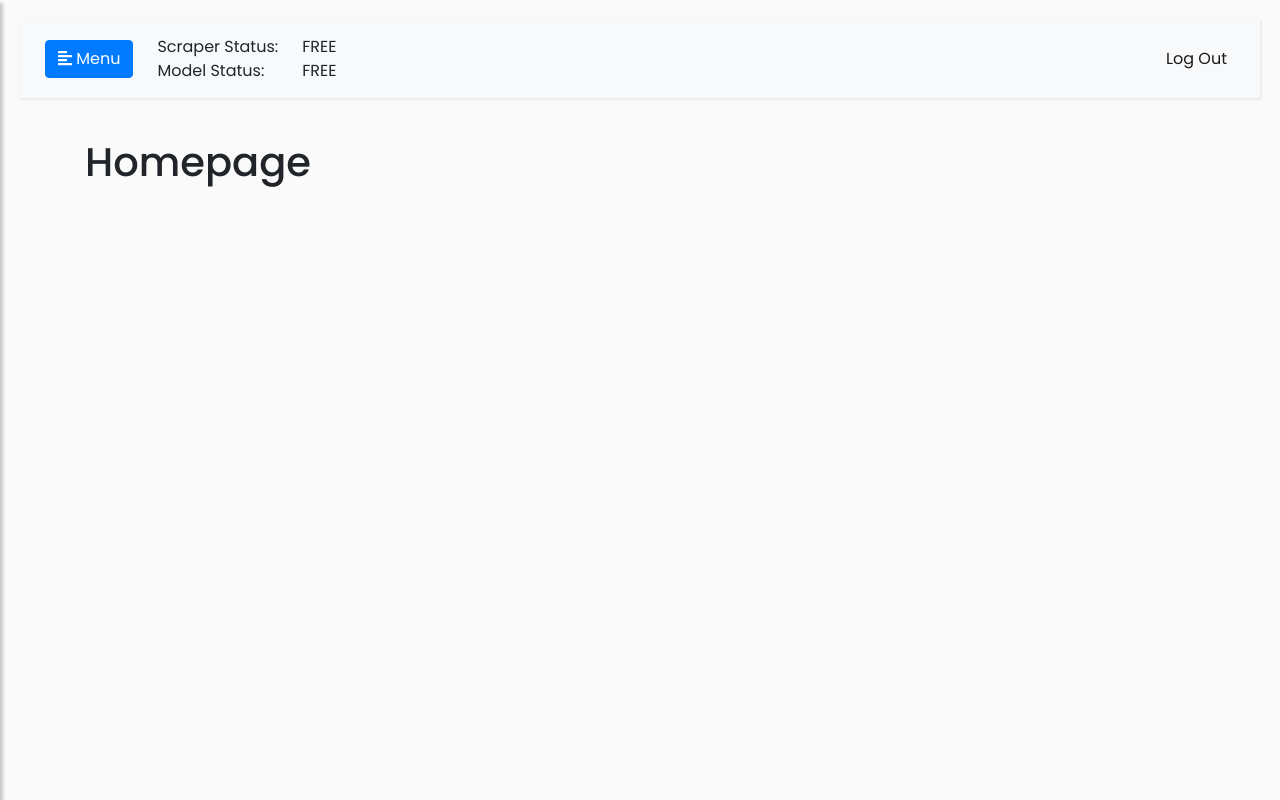
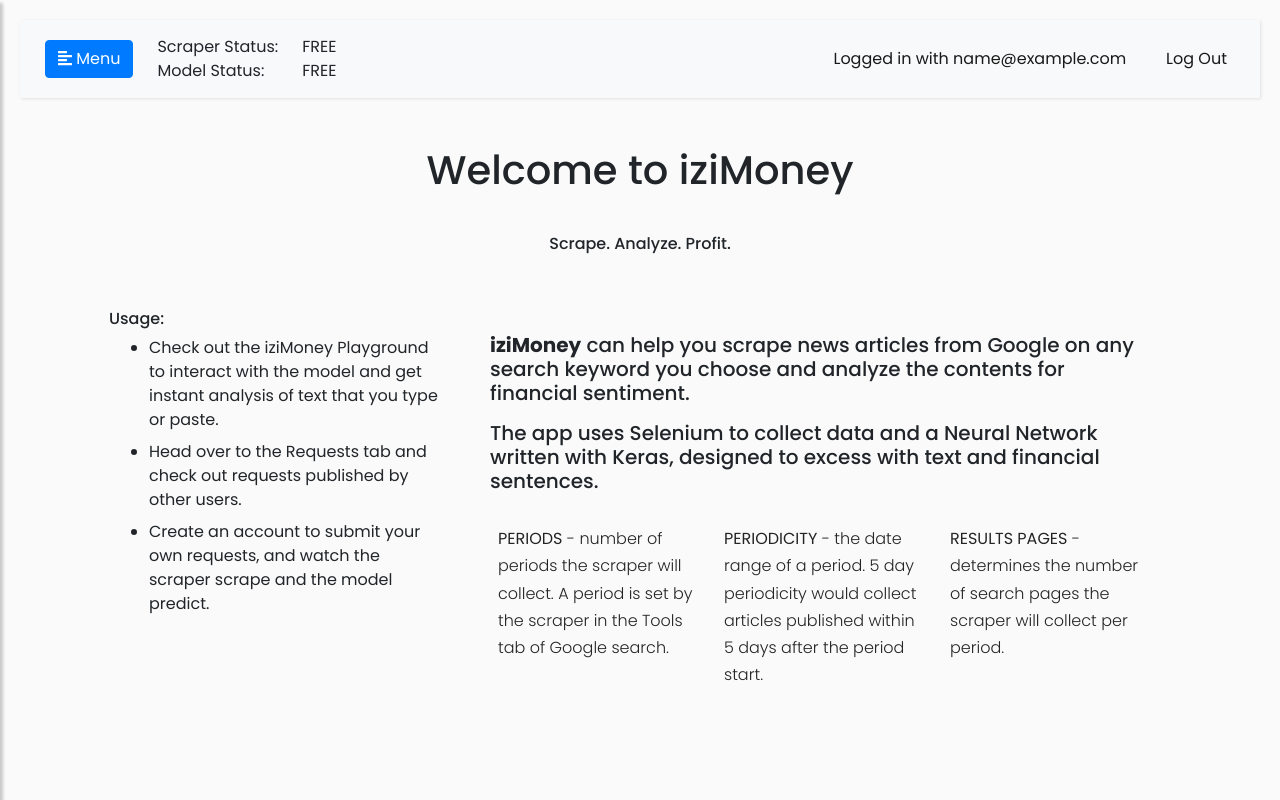
Before and after one commit to DenisSkulovic/Finance_Django_Project, a Django app: page / in a window 1280 px wide. Run offline with Django 3.2, Linux system fonts and the light colour scheme; the visitor is signed in with stand-in values (Sample User, id 1); data that the repository does not hold is empty; parts of the project's set-up code (start-up, migrations or seed data) failed here and were passed over; some libraries are stand-ins or nearby versions.

Commit message:
potentially final changes

```diff
--- a/analysis/data_cleaning.py
+++ b/analysis/data_cleaning.py
@@ -1,4 +1,3 @@
-from tensorflow.keras.preprocessing.text import Tokenizer
 from keras.preprocessing.sequence import pad_sequences
 from re import sub
 import string
--- a/analysis/templates/request_create.html
+++ b/analysis/templates/request_create.html
@@ -10,7 +10,7 @@
       <form method="POST">
         {% csrf_token %}
         {{ form|crispy }}
-        <button type="submit" class="btn btn-success">Submit request</button>
+        <button type="submit" class="btn btn-success btn-block mt-4">Submit request</button>
       </form>
   </div>
 </div>
--- a/globaltemplates/navbar.html
+++ b/globaltemplates/navbar.html
@@ -44,6 +44,10 @@
 
                 {% if user.is_authenticated %}
                 <li class="nav-item active">
+                    <span class="nav-link mr-4" %}>Logged in with {{user.email}}</span>
+                </li>
+
+                <li class="nav-item active">
                     <a class="nav-link" href="{% url 'account_logout' %}">Log Out</a>
                 </li>
                 {% else %}
--- a/globaltemplates/sidebar.html
+++ b/globaltemplates/sidebar.html
@@ -18,7 +18,7 @@
             <a href="{% url 'requests' mode="PUBLIC" %}">Requests</a>
         </li>
         <li>
-            <a href="#">Contact</a>
+            <a href="{% url 'contact' %}">Contact</a>
         </li>
     </ul>
 
--- a/mainpage/templates/mainpage.html
+++ b/mainpage/templates/mainpage.html
@@ -5,7 +5,34 @@
 
 {% block content %}
 
-<h1>Homepage</h1>
+<h1 class="text-center p-2">Welcome to iziMoney</h1>
+<h6 class="text-center p-4 ">Scrape. Analyze. Profit.</h6>
+<div class="p-4 row">
+    <div class="col-md-4">
+        <h6>Usage:</h6>
+        <ul>
+            <li class="mb-2">Check out the iziMoney Playground to interact with the model and get instant analysis of text that you type or paste.</li>
+            <li class="mb-2">Head over to the Requests tab and check out requests published by other users.</li>
+            <li class="mb-2">Create an account to submit your own requests, and watch the scraper scrape and the model predict.</li>
+        </ul>
+    </div>
+    <div class="col-md-8 p-4">
+        <div class="pl-2 pr-2">
+            <h5 class="mb-3"><b>iziMoney</b> can help you scrape news articles from Google on any search keyword you choose and analyze the contents for financial sentiment.</h5>
+            <h5 class="mb-3">The app uses Selenium to collect data and a Neural Network written with Keras, designed to excess with text and financial sentences.</h5>
+        </div>
+        <div class="row p-3">
+            <div class="col-md-4">
+                <p><b>PERIODS</b> - number of periods the scraper will collect. A period is set by the scraper in the Tools tab of Google search.</p>
+            </div>
+            <div class="col-md-4">
+                <p><b>PERIODICITY</b> - the date range of a period. 5 day periodicity would collect articles published within 5 days after the period start.</p>
+            </div>
+            <div class="col-md-4">
+                <p><b>RESULTS PAGES</b> - determines the number of search pages the scraper will collect per period.</p>
+            </div>
+        </div>
 
-
+    </div>
+</div>
 {% endblock content %}
--- a/mainpage/urls.py
+++ b/mainpage/urls.py
@@ -4,5 +4,5 @@
 
 urlpatterns = [
     path('', views.MainpageTemplateView.as_view(), name = 'mainpage'),
-    path('about/', views.AboutTemplateView.as_view(), name='about'),
+    path('contact/', views.ContactTemplateView.as_view(), name='contact'),
 ]
--- a/mainpage/views.py
+++ b/mainpage/views.py
@@ -5,5 +5,5 @@
 class MainpageTemplateView(TemplateView):
     template_name = 'mainpage.html'
 
-class AboutTemplateView(TemplateView):
-    template_name = 'about.html'
+class ContactTemplateView(TemplateView):
+    template_name = 'contact.html'
--- /dev/null
+++ b/nltk.txt
@@ -0,0 +1,4 @@
+punkt
+stopwords
+averaged_perceptron_tagger
+wordnet
--- a/notes.txt
+++ /dev/null
@@ -1 +0,0 @@
-Requirements.txt via pipreqs (takes imports, not all installed packages)
--- a/runtime.txt
+++ /dev/null
@@ -1 +0,0 @@
-python-3.8.5
```
Also changed, not shown: finance_proj/settings.py (+9 -8 lines), globaltemplates/about.html (deleted, +0 -8 lines), globaltemplates/contact.html (added, +16 -0 lines), 1 other file.
